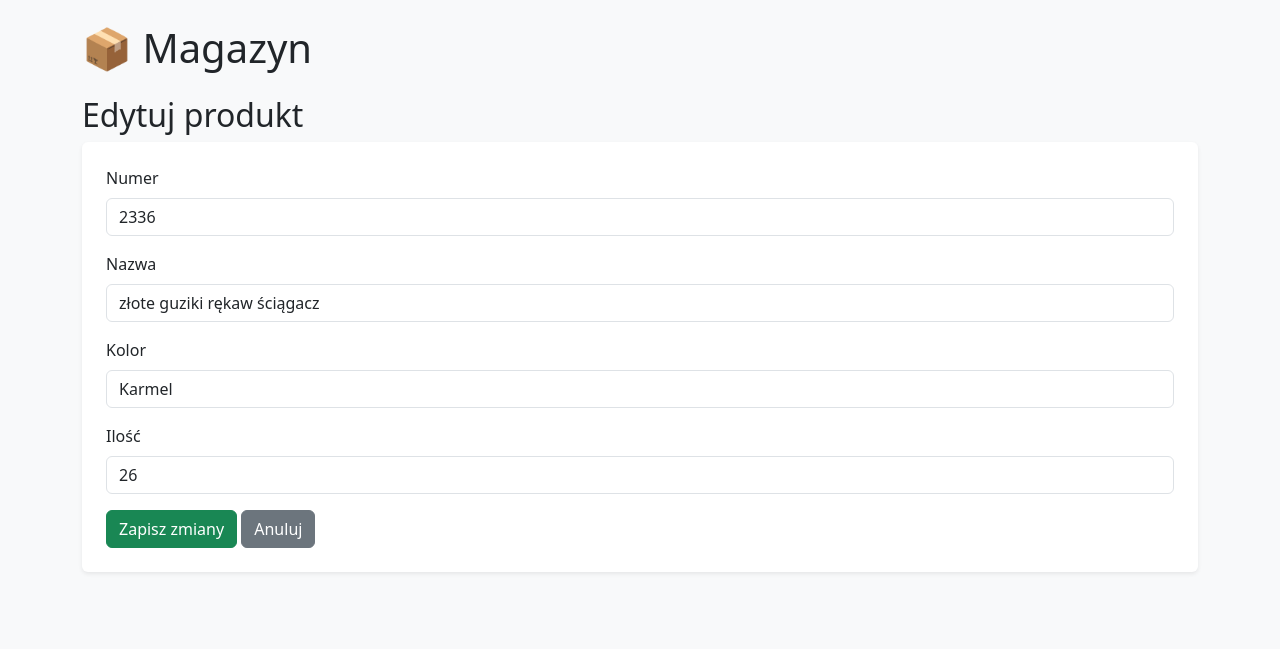
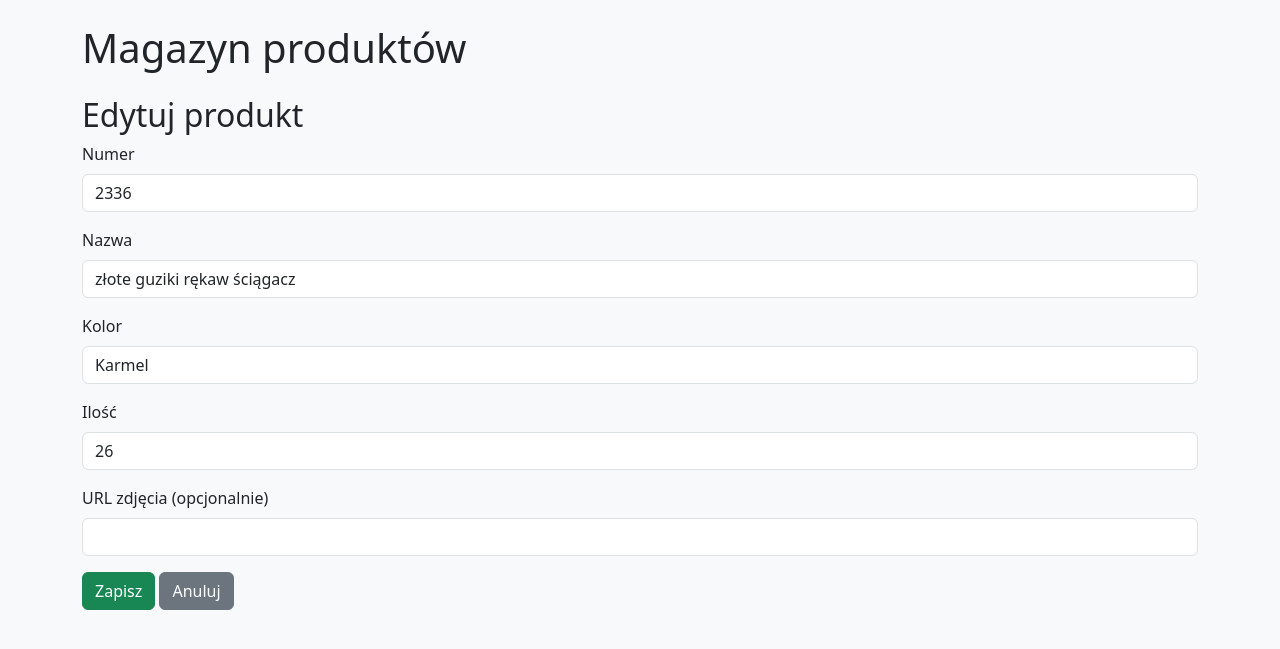
Before and after one commit to JaJariJaram/inventory, a Flask app: page /edit/1 in a window 1280 px wide. Shown: the top 649 px of the page. Run offline with Flask 3, Linux system fonts and the light colour scheme; data comes from the database, SQL or seed files in the repository; both versions use the stored data as it was after the commit.

```diff
--- a/templates/base.html
+++ b/templates/base.html
@@ -1,14 +1,15 @@
 <!DOCTYPE html>
 <html lang="pl">
 <head>
-    <meta charset="UTF-8">
+    <meta charset="UTF-8" />
+    <meta name="viewport" content="width=device-width, initial-scale=1" />
     <title>Magazyn</title>
-    <link href="https://cdn.jsdelivr.net/npm/bootstrap@5.3.0/dist/css/bootstrap.min.css" rel="stylesheet">
+    <link href="https://cdn.jsdelivr.net/npm/bootstrap@5.3.0/dist/css/bootstrap.min.css" rel="stylesheet" />
 </head>
 <body class="bg-light">
-<div class="container mt-4">
-    <h1 class="mb-4">📦 Magazyn</h1>
-    {% block content %}{% endblock %}
-</div>
+    <div class="container mt-4">
+        <h1 class="mb-4">Magazyn produktów</h1>
+        {% block content %}{% endblock %}
+    </div>
 </body>
 </html>
--- a/templates/edit_product.html
+++ b/templates/edit_product.html
@@ -1,24 +1,28 @@
 {% extends 'base.html' %}
 {% block content %}
 <h2>Edytuj produkt</h2>
-<form method="post" class="bg-white p-4 rounded shadow-sm">
+<form method="post" novalidate>
     <div class="mb-3">
-        <label class="form-label">Numer</label>
-        <input type="text" name="number" class="form-control" value="{{ product[1] }}" required>
+        <label for="number" class="form-label">Numer</label>
+        <input type="text" class="form-control" id="number" name="number" required value="{{ product[1] }}">
     </div>
     <div class="mb-3">
-        <label class="form-label">Nazwa</label>
-        <input type="text" name="name" class="form-control" value="{{ product[2] }}" required>
+        <label for="name" class="form-label">Nazwa</label>
+        <input type="text" class="form-control" id="name" name="name" required value="{{ product[2] }}">
     </div>
     <div class="mb-3">
-        <label class="form-label">Kolor</label>
-        <input type="text" name="color" class="form-control" value="{{ product[3] }}" required>
+        <label for="color" class="form-label">Kolor</label>
+        <input type="text" class="form-control" id="color" name="color" required value="{{ product[3] }}">
     </div>
     <div class="mb-3">
-        <label class="form-label">Ilość</label>
-        <input type="number" name="quantity" class="form-control" value="{{ product[4] }}" required>
+        <label for="quantity" class="form-label">Ilość</label>
+        <input type="number" class="form-control" id="quantity" name="quantity" required min="0" value="{{ product[4] }}">
     </div>
-    <button type="submit" class="btn btn-success">Zapisz zmiany</button>
-    <a href="/" class="btn btn-secondary">Anuluj</a>
+    <div class="mb-3">
+        <label for="image_url" class="form-label">URL zdjęcia (opcjonalnie)</label>
+        <input type="url" class="form-control" id="image_url" name="image_url" value="{{ product[5] }}">
+    </div>
+    <button type="submit" class="btn btn-success">Zapisz</button>
+    <a href="{{ url_for('group_detail', number=product[1]) }}" class="btn btn-secondary">Anuluj</a>
 </form>
 {% endblock %}
```
Also changed, not shown: templates/add_product.html (+15 -10 lines), templates/group_detail.html (added, +46 -0 lines), templates/index.html (+15 -24 lines), inventory.db (added).
